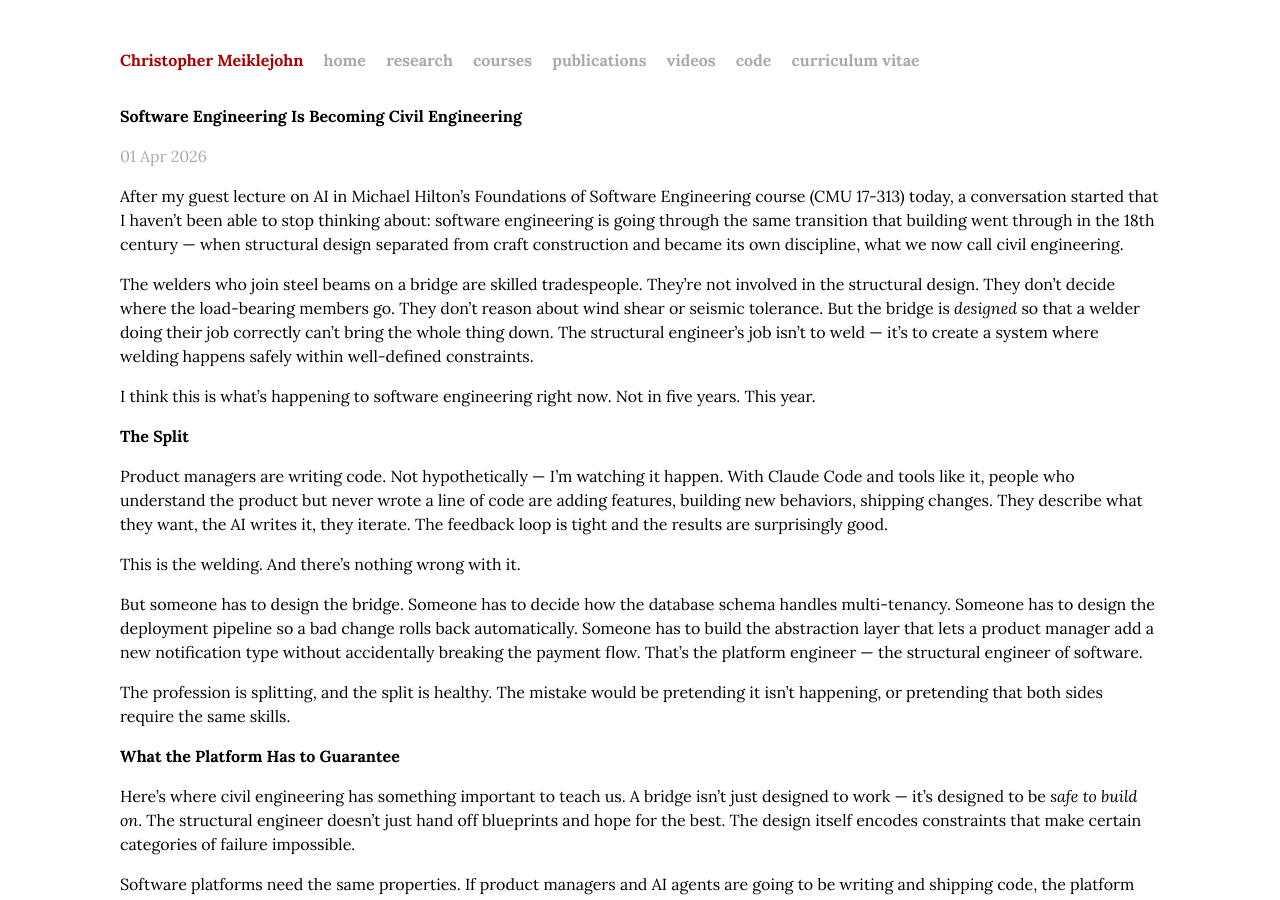
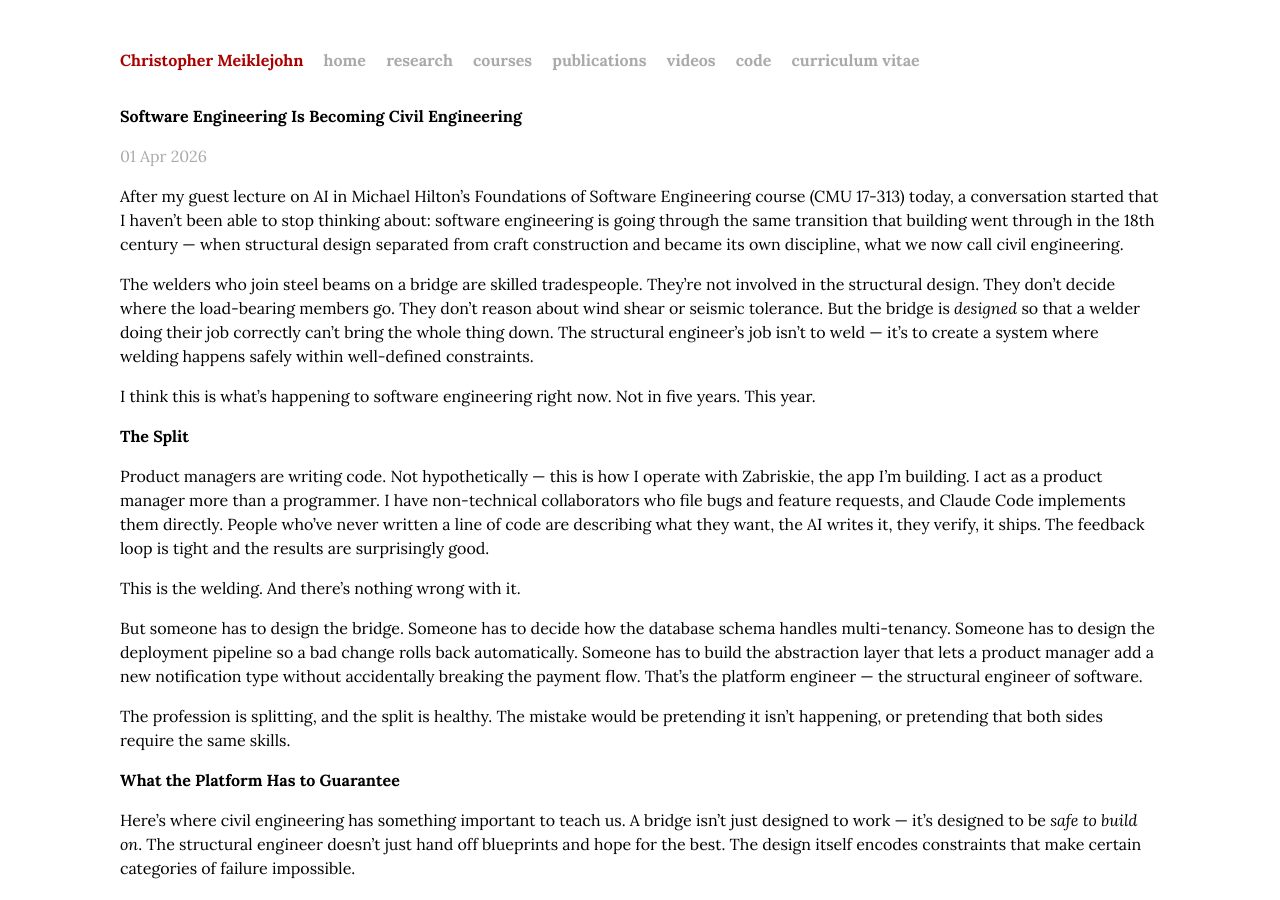
Before and after one commit to cmeiklejohn/cmeiklejohn.github.io, a Jekyll site: the page built from _posts/2026-04-01-software-engineering-is-becoming-civil-engineering.markdown, in a window 1280 px wide and 900 px high. Built offline with Jekyll 4.4.1, drawn with Linux system fonts in a browser that asks for light colours; some web fonts are replaced.

Commit message:
Ground PM-as-coder claim in Zabriskie experience
Non-technical collaborators filing bugs that AI implements directly.

https://claude.ai/code/session_018mjBVoMgWwm8eLhnnMXsGy

```diff
--- a/_posts/2026-04-01-software-engineering-is-becoming-civil-engineering.markdown
+++ b/_posts/2026-04-01-software-engineering-is-becoming-civil-engineering.markdown
@@ -14,7 +14,7 @@ I think this is what's happening to software engineering right now. Not in five
 
 ## The Split
 
-Product managers are writing code. Not hypothetically — I'm watching it happen. With Claude Code and tools like it, people who understand the product but never wrote a line of code are adding features, building new behaviors, shipping changes. They describe what they want, the AI writes it, they iterate. The feedback loop is tight and the results are surprisingly good.
+Product managers are writing code. Not hypothetically — this is how I operate with Zabriskie, the app I'm building. I act as a product manager more than a programmer. I have non-technical collaborators who file bugs and feature requests, and Claude Code implements them directly. People who've never written a line of code are describing what they want, the AI writes it, they verify, it ships. The feedback loop is tight and the results are surprisingly good.
 
 This is the welding. And there's nothing wrong with it.
 
```
